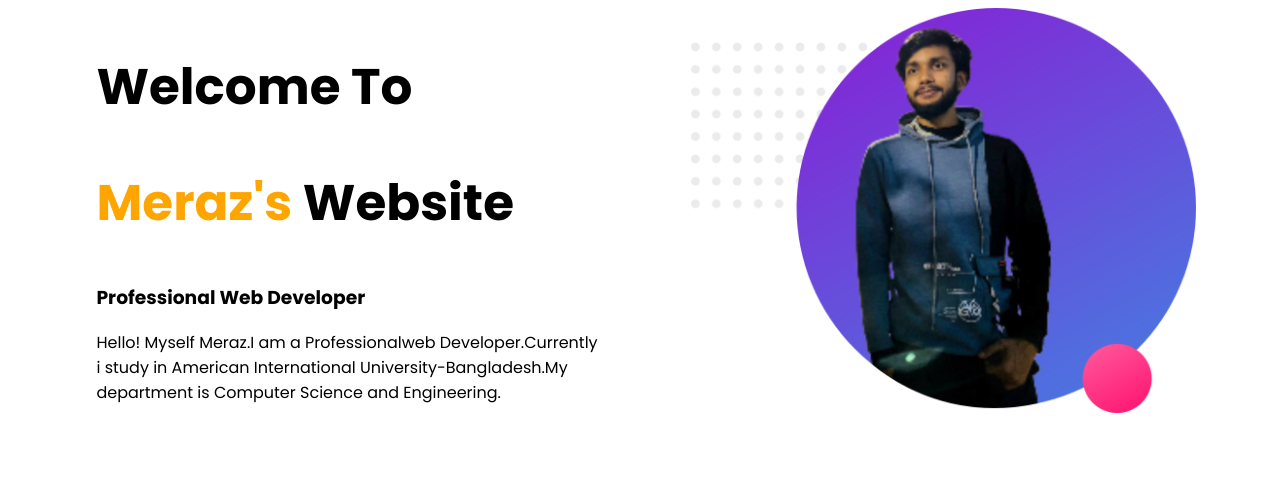
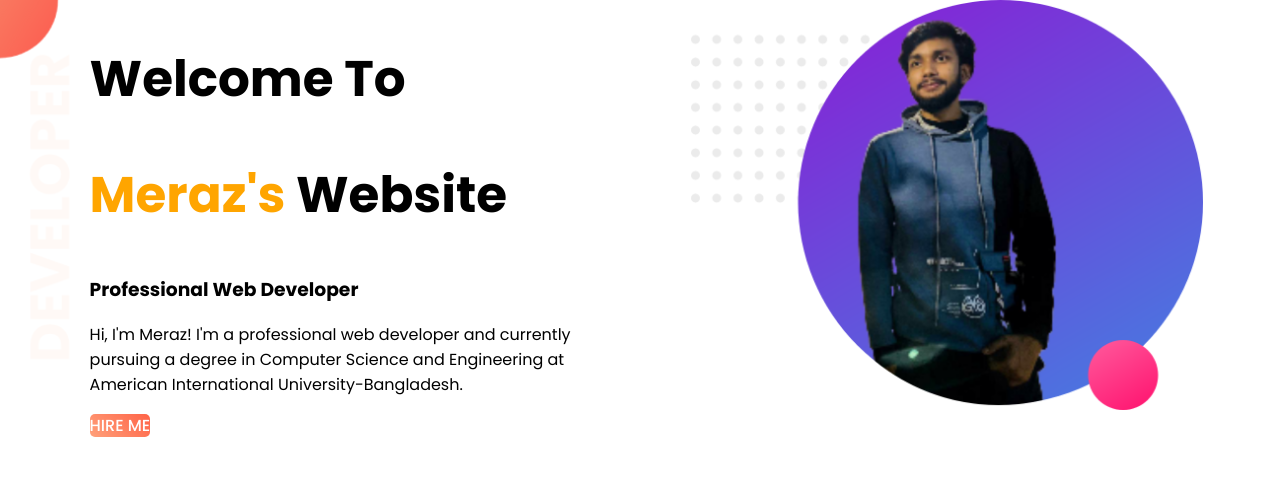
Before and after one commit to Meraz-11/web-portfolio, a plain HTML site: page index.html in a window 1280 px wide. Drawn offline with Linux system fonts and the light colour scheme.

Commit message:
Second time change

```diff
--- a/index.html
+++ b/index.html
@@ -10,14 +10,15 @@
     <link rel="stylesheet" href="style.css">
 </head>
 <body>
-    <section>
+    <section class="top-banner">
         <div class="half-width">
             <h1>Welcome To</h1>
             <h1><span class="name-highlight">Meraz's</span> Website</h1>
             <h3>Professional Web Developer</h3>
             <p>
-                Hello! Myself Meraz.I am a Professionalweb Developer.Currently i study in American International University-Bangladesh.My department is Computer Science and Engineering.
+                Hi, I'm Meraz! I'm a professional web developer and currently pursuing a degree in Computer Science and Engineering at American International University-Bangladesh.
             </p>
+            <a class="link-button" target="_blank" href="https://www.facebook.com/md.maraj.9465/">HIRE ME</a>
         </div>
 
         <div class="half-width">
--- a/style.css
+++ b/style.css
@@ -1,5 +1,7 @@
 body{
     font-family: 'poppins', sans-serif;
+    margin: 0%;
+
 }
 
 h1{
@@ -19,3 +21,18 @@ h1{
 .half-width img{
     width: 100%;
 }
+.top-banner{
+    background-image: url("images/top-banner.png");
+    background-repeat: no-repeat;
+}
+section{
+    height:500px ;
+}
+.link-button{
+    text-decoration: none;
+    background-image: linear-gradient(45deg,lightsalmon,tomato);
+    padding: 30px,40px;
+    border-radius: 5px;
+    color: white;
+    font-weight: 500;
+}
```
